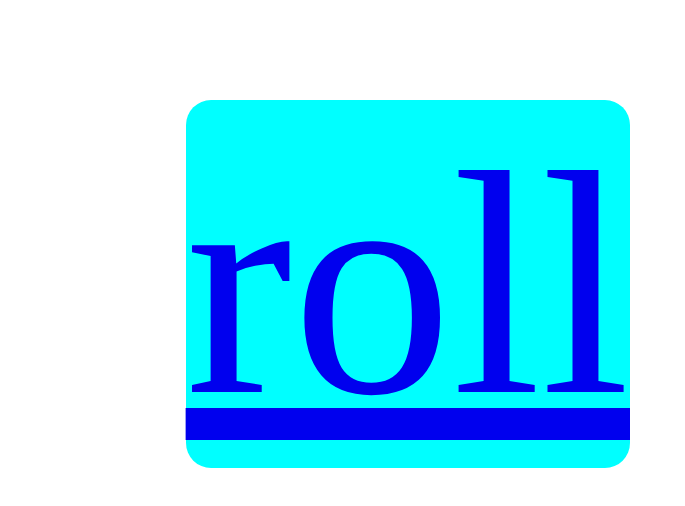
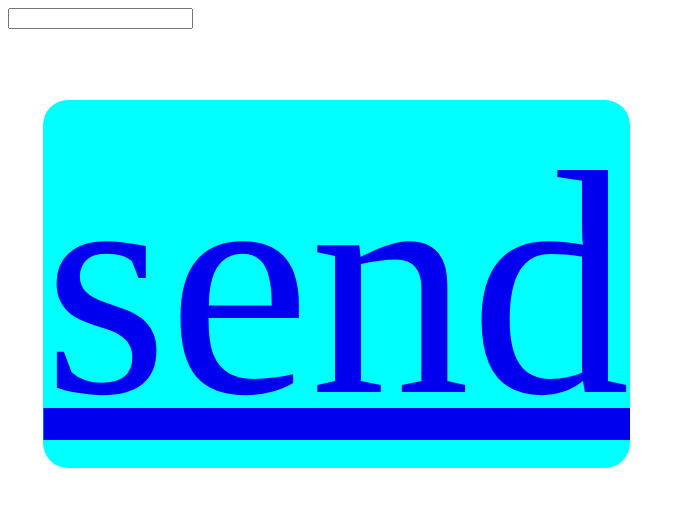
Before and after one commit to edi724/idk, a plain HTML site: page index.html in a window 1280 px wide. Shown: the whole page, without its empty margins (0-685 px from the left). Drawn offline with Linux system fonts and the light colour scheme.

Commit message:
Update index.html

```diff
--- a/index.html
+++ b/index.html
@@ -1,5 +1,6 @@
 <html><body><link rel="stylesheet" href="idk.css">
-    <a id = "idk" href="#">roll</a>
+	<input id = "idk1"></input>
+    <a id = "idk" href="#">send</a>
 	<p id = "1">idk</p>
 <script src="idk.js"></script>
 </body></html>
```
